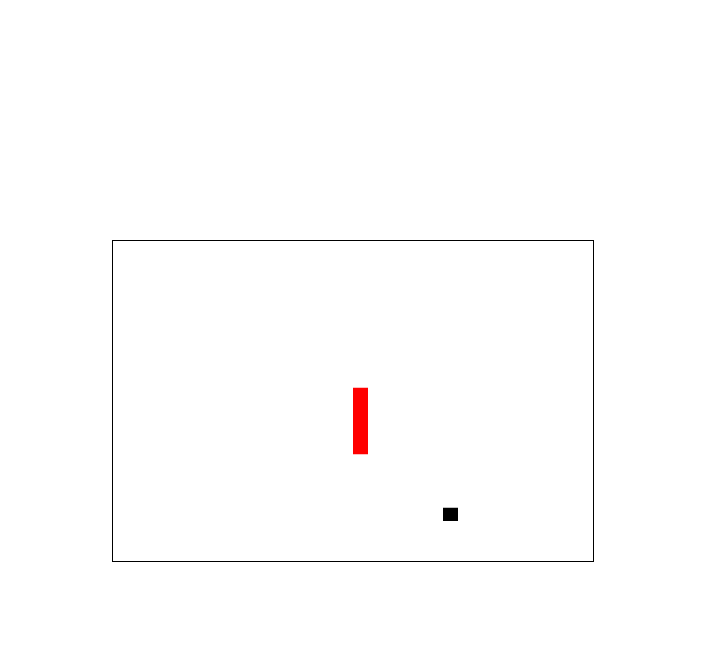
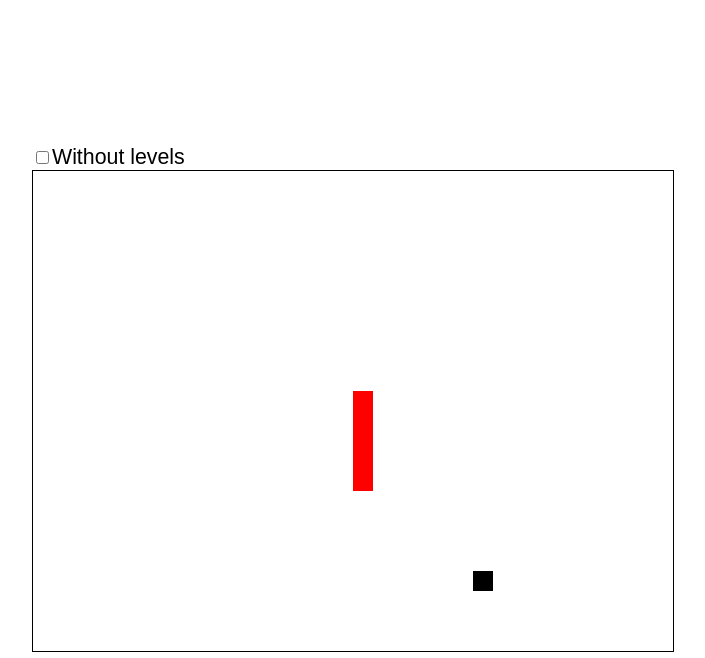
Before and after one commit to kreedz/snake, a plain HTML site: page index.html in a window 1280 px wide. Shown: the whole page, without its empty margins (288-993 px from the left). Drawn offline with Linux system fonts and the light colour scheme.

Commit message:
Possibility to play without layers

```diff
--- a/index.html
+++ b/index.html
@@ -6,7 +6,10 @@
         <link rel='stylesheet' href='style.css'>
     </head>
     <body>
-        <canvas id='canvas'></canvas>
+        <div id='wrapper'>
+            <input type='checkbox'>Without levels
+            <canvas id='canvas'></canvas>
+        </div>
         <script type='application/javascript' src='js.js'></script>
     </body>
 </html>
--- a/js.js
+++ b/js.js
@@ -108,8 +108,11 @@
         }
         this.snake = new Snake(this.canvas, this.ctx, cfg.snake.speed, cfg.snake.length, cfg.snake.width);
         this.snake.parent = this;
+        this.withoutLevels = document.getElementsByTagName('input')[0].checked;
+        if (!this.withoutLevels) {
             this.level = new Level(1);
             this.level.parent = this;
+        }
     }
 
     Game.prototype.isComplete = function() {
@@ -124,7 +127,9 @@
         this.initFields();
         this.snake.game();
         this.food.game();
+        if (!this.withoutLevels) {
             this.level.game();
+        }
     }
 
     Game.prototype.cleanCanvas = function() {
@@ -213,10 +218,15 @@
     }
 
     Food.prototype.reborn = function() {
+        var buildDrawFood = function() {
+            this.build('random');
+            this.draw();
+        }.bind(this);
         this.deleteBodyElements();
+        var parent = this.parent;
+        if (!parent.withoutLevels) {
             --this.rebornCount;
-        if (this.parent.level.isComplete()) {
-            var parent = this.parent;
+            if (parent.level.isComplete()) {
                 if (parent.isComplete()) {
                     parent.end();
                 } else {
@@ -232,8 +242,10 @@
                     }.bind(this), 1000);
                 }
             } else {
-            this.build('random');
-            this.draw();
+                buildDrawFood();
+            }
+        } else {
+            buildDrawFood();
         }
     }
 
@@ -482,6 +494,10 @@
                 this.parent.start();
             }
         }.bind(this);
+        document.getElementsByTagName('input')[0].onclick = function() {
+            this.stop();
+            this.parent.start();
+        }.bind(this);
         this.motion();
     }
 
--- a/style.css
+++ b/style.css
@@ -1,11 +1,15 @@
-canvas {
-    height: 320px;
-    width: 480px;
-    border: black solid 1px;
+#wrapper {
+    height: 510px;
+    width: 640px;
     top: 50%;
     left: 50%;
     position: absolute;
-    margin-left: -240px;
-    margin-top: -160px;
-    text-align: center;
+    margin-left: -320px;
+    margin-top: -255px;
+    font: 16pt Arial;
 }
+
+canvas {
+    bottom: 0px;
+    border: black solid 1px;
+}
```
Lines whose indentation alone changed are shown as unchanged.
